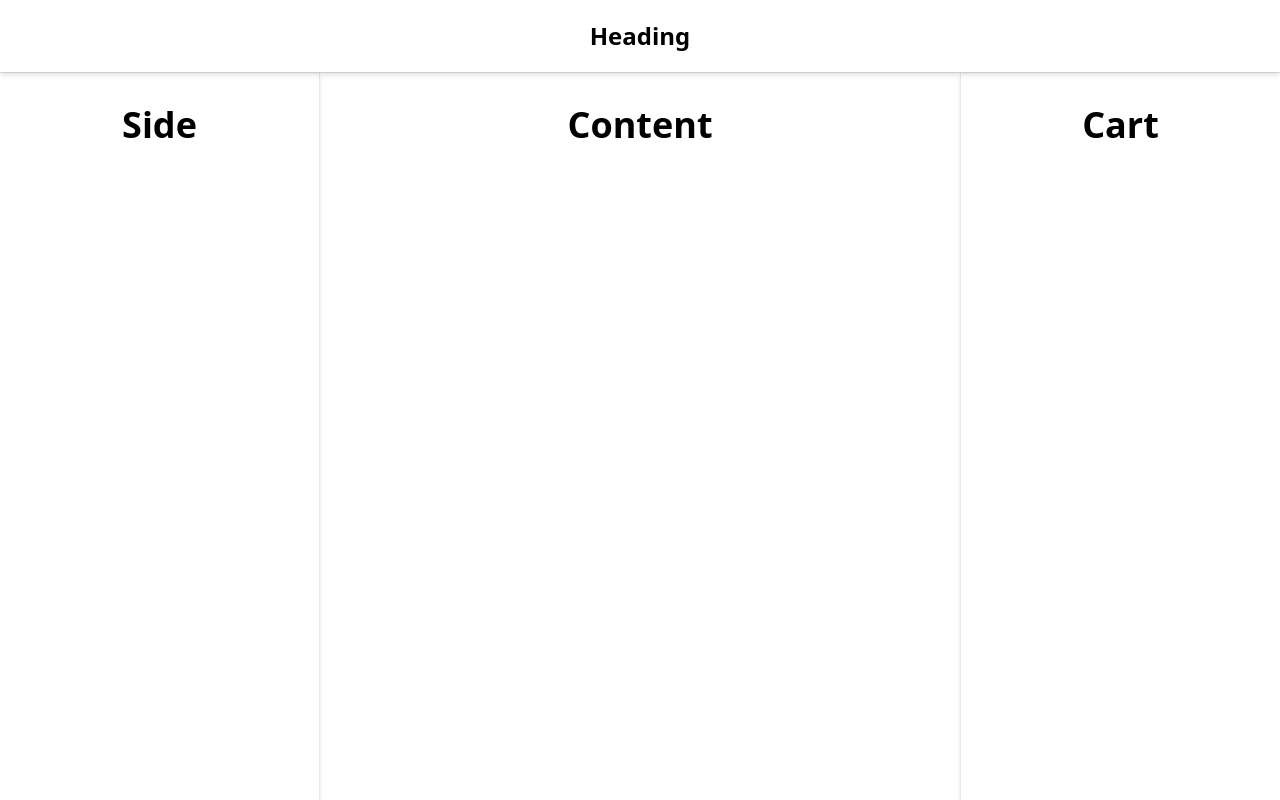
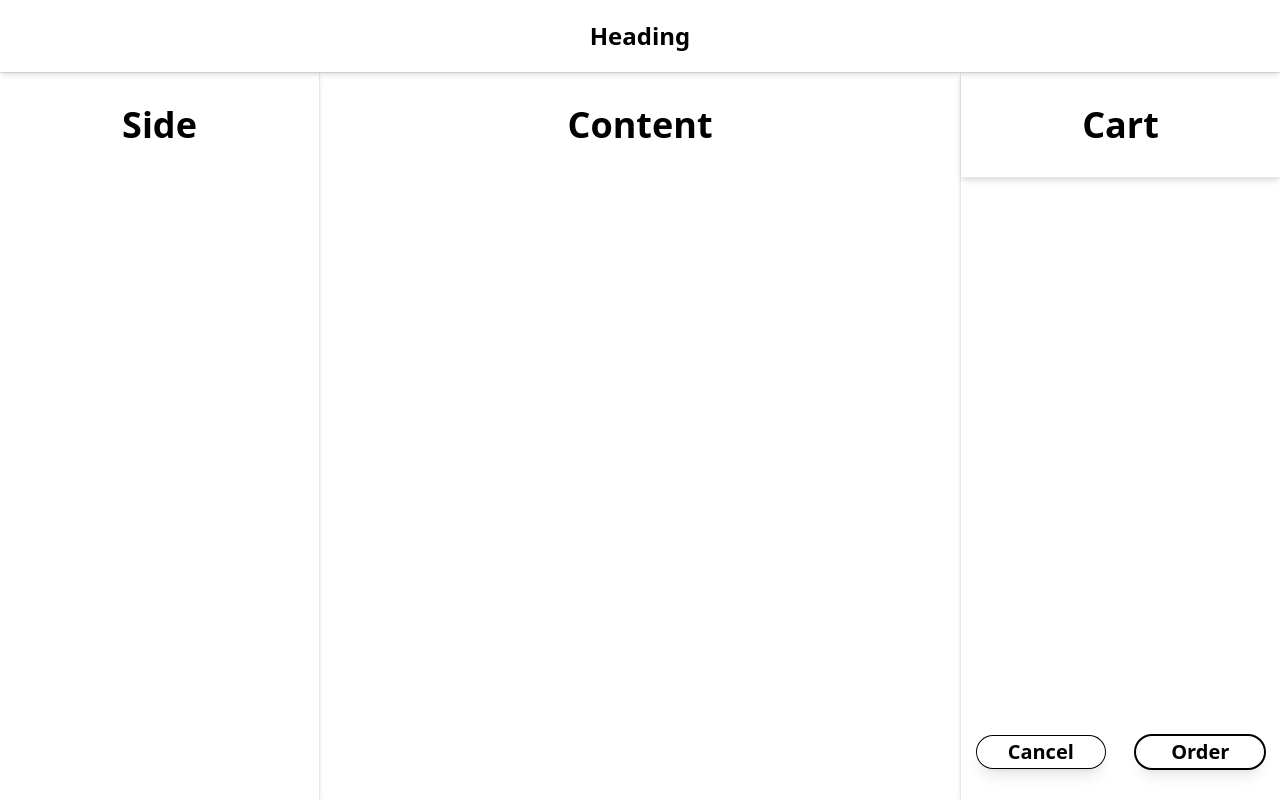
Before and after one commit to taimmone/webarch-frontend, a React (Create React App) app: page / in a window 1280 px wide. Built offline with nearby package versions, Linux system fonts and the light colour scheme.

Commit message:
Create space for orders

```diff
--- a/src/App.js
+++ b/src/App.js
@@ -1,5 +1,5 @@
 import { useState } from 'react';
-import Cart from './components/Cart';
+import CartCheckout from './components/CartCheckout/CartCheckout';
 import Header from './components/Header';
 import Sidebar from './components/Sidebar';
 
@@ -15,7 +15,7 @@ const App = () => {
         <main className="flex-grow">
           <div className="pt-8 text-4xl font-semibold">Content</div>
         </main>
-        <Cart />
+        <CartCheckout />
       </div>
     </div>
   );
--- a/src/components/Cart.js
+++ /dev/null
@@ -1,9 +0,0 @@
-const Cart = () => {
-  return (
-    <aside className="hidden lg:block max-w-xs w-full border-l bg-white shadow-md">
-      <div className="pt-8 text-4xl font-semibold">Cart</div>
-    </aside>
-  );
-};
-
-export default Cart;
--- /dev/null
+++ b/src/components/CartCheckout/Cart.js
@@ -0,0 +1,5 @@
+const Cart = () => {
+  return <div className="py-8 text-4xl font-semibold border-b shadow-md">Cart</div>;
+};
+
+export default Cart;
--- /dev/null
+++ b/src/components/CartCheckout/CartCheckout.js
@@ -0,0 +1,13 @@
+import Cart from './Cart';
+import Checkout from './Checkout';
+
+const CartOrder = () => {
+  return (
+    <aside className="hidden lg:flex flex-col justify-between max-w-xs w-full border-l bg-white shadow-md">
+      <Cart />
+      <Checkout />
+    </aside>
+  );
+};
+
+export default CartOrder;
--- /dev/null
+++ b/src/components/CartCheckout/Checkout.js
@@ -0,0 +1,14 @@
+const Checkout = () => {
+  return (
+    <div className="py-8 flex justify-around">
+      <button className="rounded-full w-32 h-8 flex self-center bg-white items-center justify-center shadow-lg text-xl font-bold ring-1 ring-black">
+        Cancel
+      </button>
+      <button className="rounded-full w-32 h-8 flex self-center bg-white items-center justify-center shadow-lg text-xl font-bold ring-2 ring-black">
+        Order
+      </button>
+    </div>
+  );
+};
+
+export default Checkout;
```
